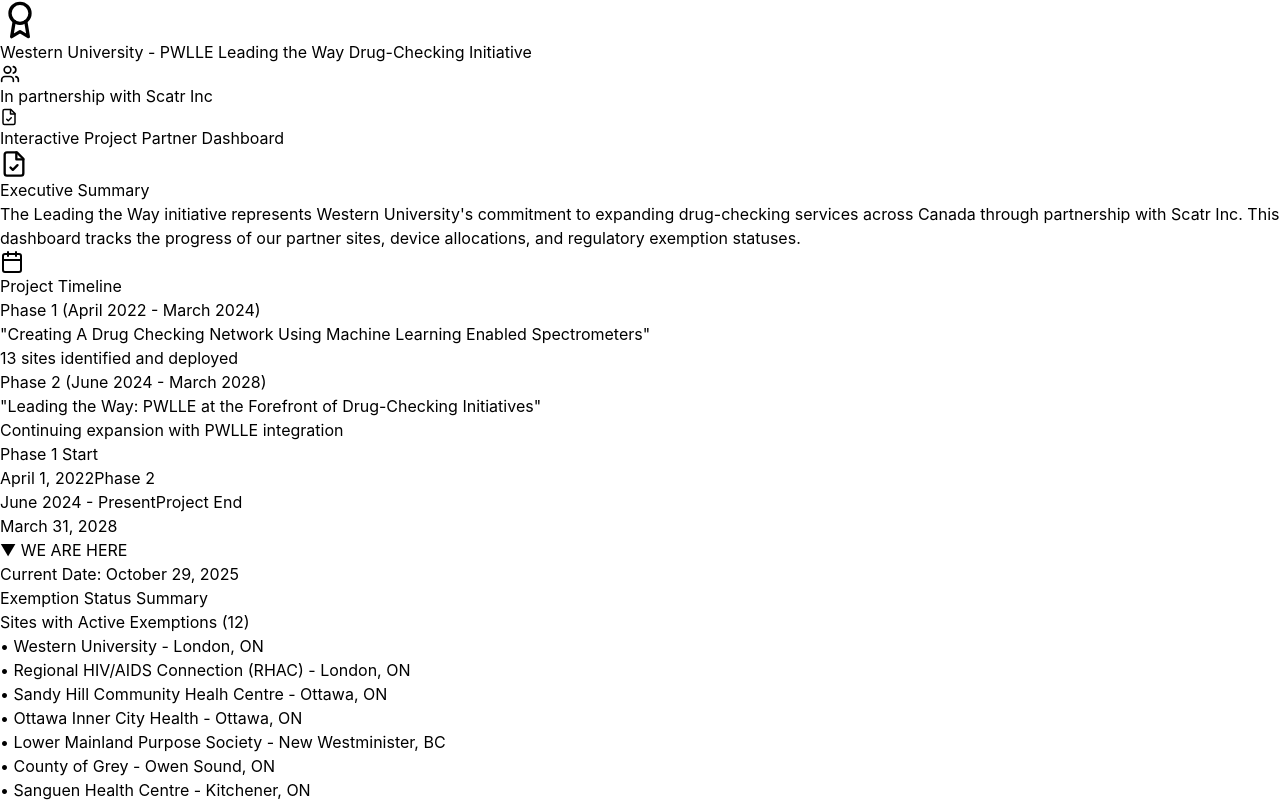
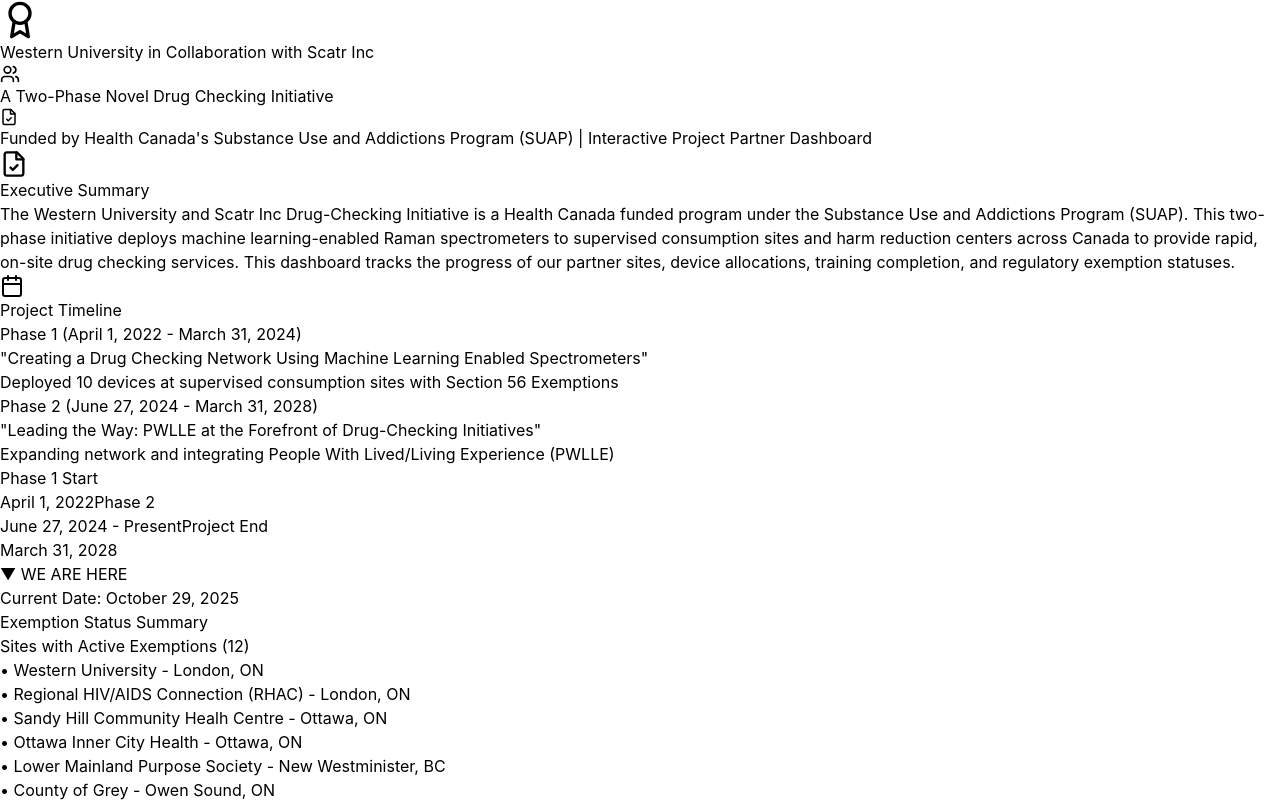
Before and after one commit to cameronmbrown9-eng/partner-dashboard-research, a React (Vite) app: page / in a window 1280 px wide. Shown: the top 802 px of the page. Built offline with nearby package versions, Linux system fonts and the light colour scheme.

Commit message:
Updated phase information with precise dates from PPTX

```diff
--- a/src/App.jsx
+++ b/src/App.jsx
@@ -491,15 +491,15 @@
             <div>
               <h1 className="text-4xl font-bold mb-2 flex items-center gap-3">
                 <Award size={40} />
-                Western University - PWLLE Leading the Way Drug-Checking Initiative
+                Western University in Collaboration with Scatr Inc
               </h1>
               <p className="text-lg mb-1 flex items-center gap-2">
                 <Users size={20} />
-                In partnership with Scatr Inc
+                A Two-Phase Novel Drug Checking Initiative
               </p>
               <p className="text-sm flex items-center gap-2">
                 <FileCheck size={18} />
-                Interactive Project Partner Dashboard
+                Funded by Health Canada's Substance Use and Addictions Program (SUAP) | Interactive Project Partner Dashboard
               </p>
             </div>
           </div>
@@ -517,9 +517,10 @@
           <div className="p-6 space-y-6">
             <div>
               <p className="text-gray-700 leading-relaxed mb-4">
-                The Leading the Way initiative represents Western University's commitment to expanding
-                drug-checking services across Canada through partnership with Scatr Inc. This dashboard
-                tracks the progress of our partner sites, device allocations, and regulatory exemption statuses.
+                The <span className="font-semibold text-purple-900">Western University and Scatr Inc Drug-Checking Initiative</span> is a Health Canada funded program
+                under the Substance Use and Addictions Program (SUAP). This two-phase initiative deploys machine learning-enabled Raman spectrometers
+                to supervised consumption sites and harm reduction centers across Canada to provide rapid, on-site drug checking services.
+                This dashboard tracks the progress of our partner sites, device allocations, training completion, and regulatory exemption statuses.
               </p>
             </div>
 
@@ -534,20 +535,20 @@
                 {/* Phase Information */}
                 <div className="grid grid-cols-1 md:grid-cols-2 gap-4">
                   <div className="bg-white p-4 rounded-lg border-2 border-purple-300">
-                    <h4 className="font-bold text-purple-900 mb-2">Phase 1 (April 2022 - March 2024)</h4>
+                    <h4 className="font-bold text-purple-900 mb-2">Phase 1 (April 1, 2022 - March 31, 2024)</h4>
                     <p className="text-sm text-gray-700">
-                      "Creating A Drug Checking Network Using Machine Learning Enabled Spectrometers"
+                      "Creating a Drug Checking Network Using Machine Learning Enabled Spectrometers"
                       <br/>
-                      <span className="font-semibold mt-1 block">13 sites identified and deployed</span>
+                      <span className="font-semibold mt-1 block">Deployed 10 devices at supervised consumption sites with Section 56 Exemptions</span>
                     </p>
                   </div>
 
                   <div className="bg-white p-4 rounded-lg border-2 border-green-300">
-                    <h4 className="font-bold text-green-900 mb-2">Phase 2 (June 2024 - March 2028)</h4>
+                    <h4 className="font-bold text-green-900 mb-2">Phase 2 (June 27, 2024 - March 31, 2028)</h4>
                     <p className="text-sm text-gray-700">
                       "Leading the Way: PWLLE at the Forefront of Drug-Checking Initiatives"
                       <br/>
-                      <span className="font-semibold mt-1 block">Continuing expansion with PWLLE integration</span>
+                      <span className="font-semibold mt-1 block">Expanding network and integrating People With Lived/Living Experience (PWLLE)</span>
                     </p>
                   </div>
                 </div>
@@ -556,7 +557,7 @@
                 <div className="relative">
                   <div className="flex justify-between text-xs font-semibold text-gray-600 mb-2">
                     <span>Phase 1 Start<br/>April 1, 2022</span>
-                    <span className="text-center">Phase 2<br/>June 2024 - Present</span>
+                    <span className="text-center">Phase 2<br/>June 27, 2024 - Present</span>
                     <span className="text-right">Project End<br/>March 31, 2028</span>
                   </div>
 
```
